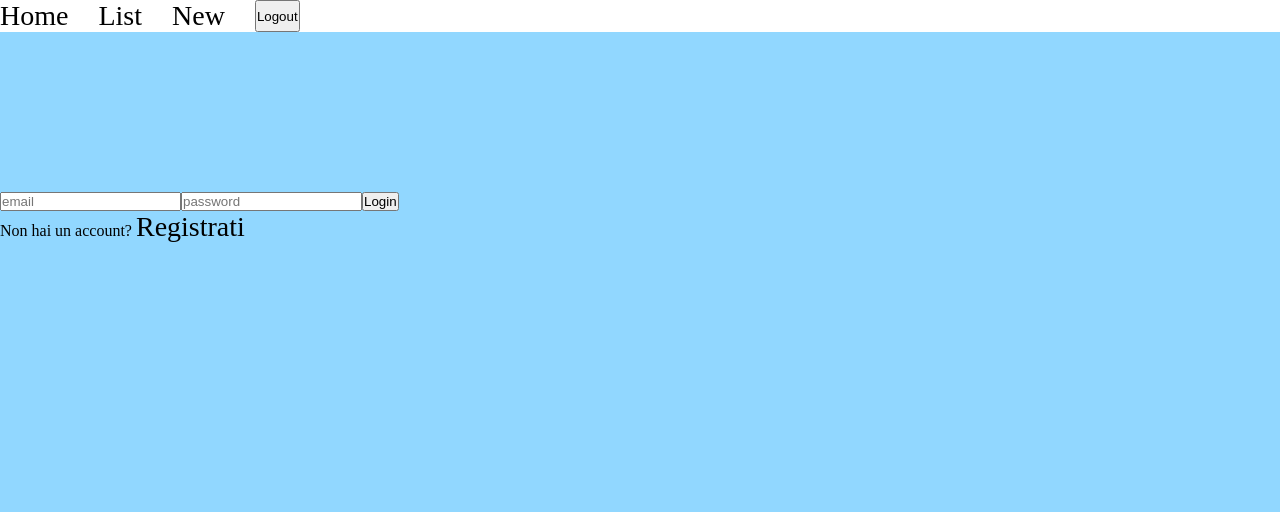
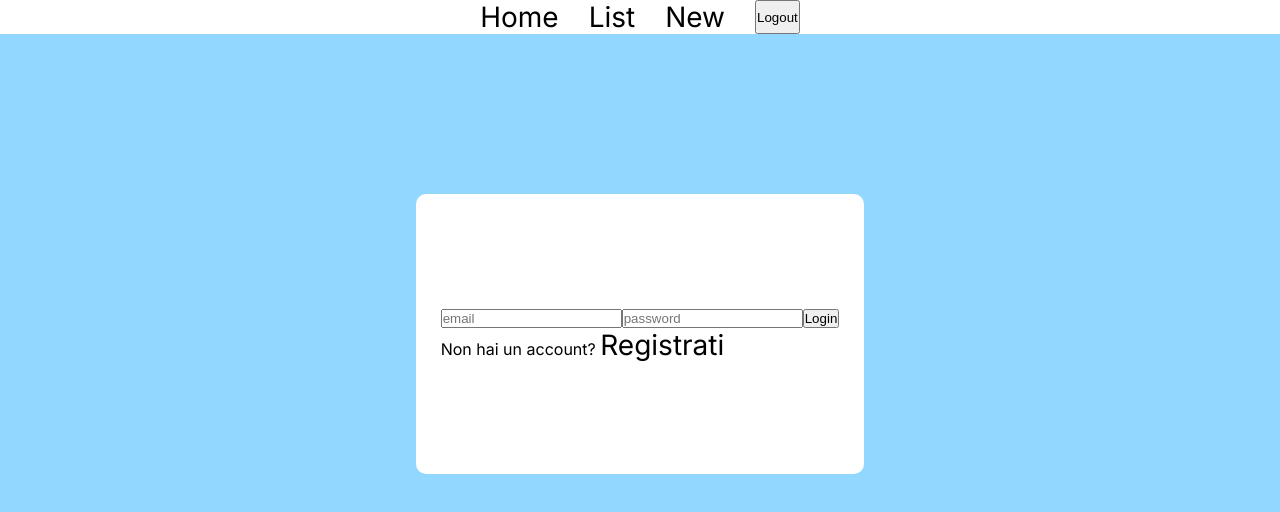
Before and after one commit to riccardo-ottavi/birthdayRememberer, a React (Vite) app: page /login in a window 1280 px wide. Shown: the top 512 px of the page. Built offline with nearby package versions, Linux system fonts and the light colour scheme.

Commit message:
inizializza layout pagine login/register

```diff
--- a/index.html
+++ b/index.html
@@ -3,6 +3,7 @@
   <head>
     <meta charset="UTF-8" />
     <link rel="icon" type="image/svg+xml" href="/vite.svg" />
+    <link href="https://fonts.googleapis.com/css2?family=Inter:wght@300;400;600;700&display=swap" rel="stylesheet">
     <meta name="viewport" content="width=device-width, initial-scale=1.0" />
     <title>birthdayrememberer</title>
   </head>
--- a/src/App.css
+++ b/src/App.css
@@ -6,6 +6,7 @@
 
 body{
   background-color: rgb(145, 215, 255);
+  font-family: 'Inter', sans-serif;
 }
 
 nav{
@@ -13,6 +14,7 @@
   gap: 30px;
   background-color: white;
   margin-bottom: 20vh;
+  justify-content: center;
 }
 
 a{
--- a/src/pages/LoginPage.jsx
+++ b/src/pages/LoginPage.jsx
@@ -50,6 +50,7 @@
   }
 
   return (
+    <div className="container">
       <form onSubmit={handleLogin}>
         <input
           placeholder="email"
@@ -57,7 +58,6 @@
             setForm({ ...form, email: e.target.value })
           }
         />
-
         <input
           type="password"
           placeholder="password"
@@ -67,10 +67,10 @@
         />
 
         <button>Login</button>
-
         <p>
           Non hai un account? <a href="/register">Registrati</a>
         </p>
       </form>
+    </div>
   );
 }
--- a/src/pages/RegisterPage.jsx
+++ b/src/pages/RegisterPage.jsx
@@ -54,6 +54,7 @@
   }
 
   return (
+    <div className="container">
       <form onSubmit={handleRegister}>
         <input
           placeholder="email"
@@ -76,5 +77,6 @@
           {loading ? "Registrazione..." : "Registrati"}
         </button>
       </form>
+    </div>
   );
 }
```
Lines whose indentation alone changed are shown as unchanged.
